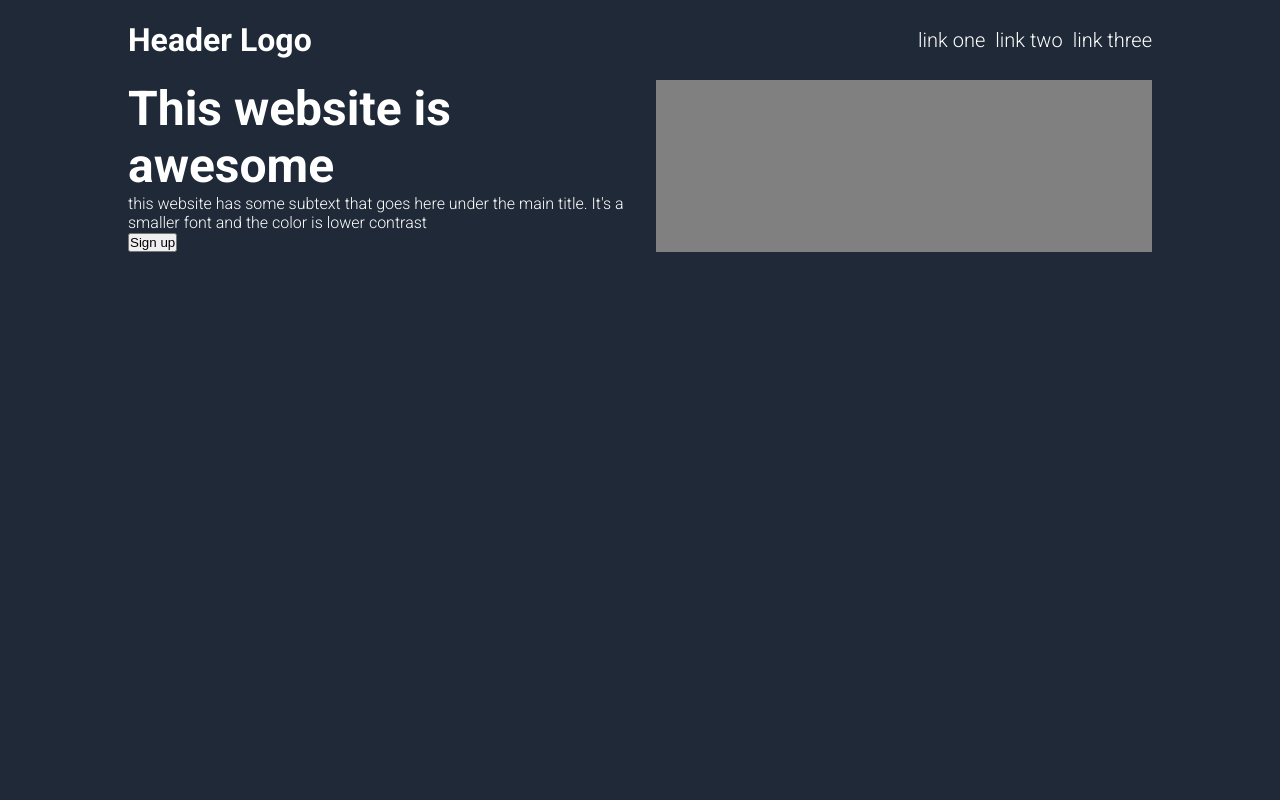
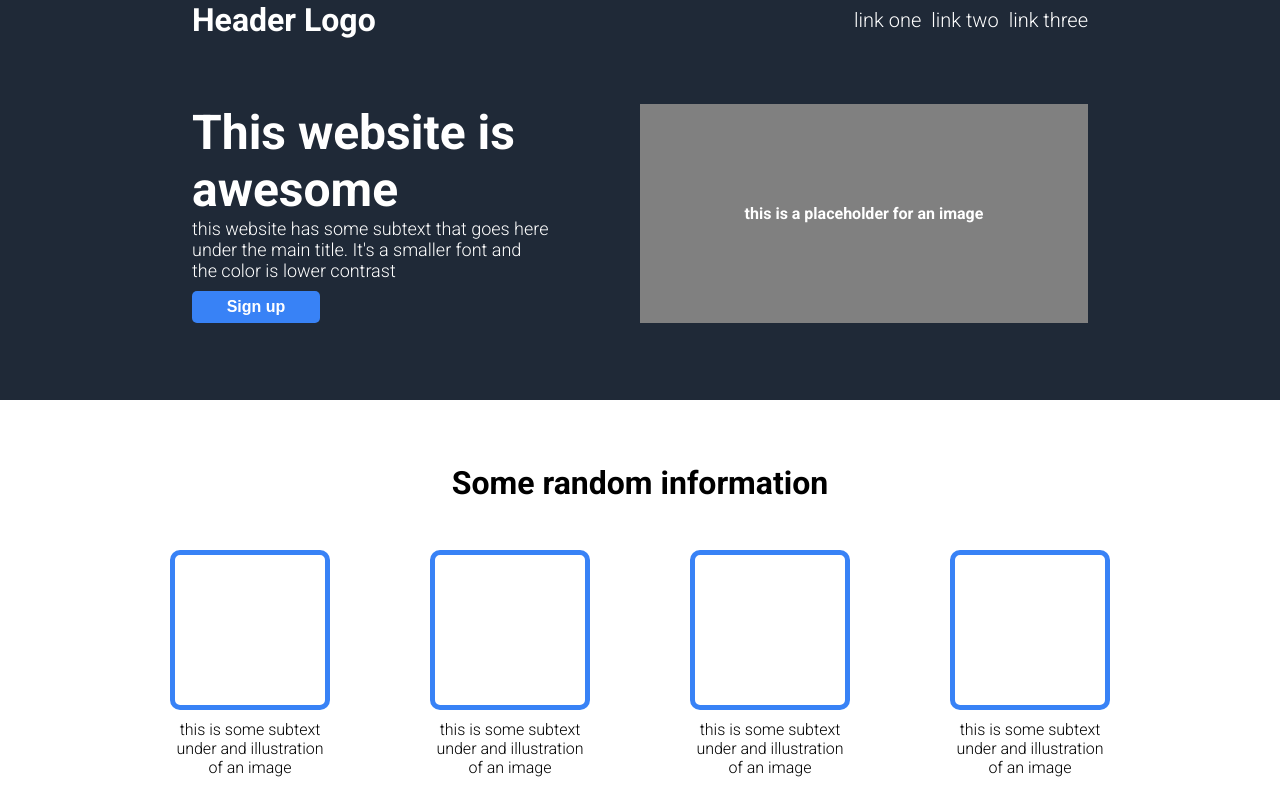
Before and after one commit to naser23/odin-landing-page, a plain HTML site: page index.html in a window 1280 px wide. Shown: the top 800 px of the page. Drawn offline with Linux system fonts and the light colour scheme.

Commit message:
sdf dfh' dfZ

```diff
--- a/index.html
+++ b/index.html
@@ -12,6 +12,7 @@
 </head>
 <body>
     <div class="container">
+        <section class="top-area">
             <header class="header-area">
                 <h2>Header Logo</h2>
                 <nav class="navbar">
@@ -22,7 +23,6 @@
                     </ul>
                 </nav>
             </header>
-        <main id="main">
             <section class="sign-up">
                 <div class="sign-up-left">
                     <h1>This website is awesome</h1>
@@ -30,6 +30,36 @@
                     <button class="sign-up-button">Sign up</button>
                 </div>
                 <div class="sign-up-right">
+                    this is a placeholder for an image
+                </div>
+            </section>
+        </section>
+        <main id="main">
+            <section class="random-info">
+                <h1>Some random information</h1>
+                <div class="subtext-area">
+                    <div class="box">
+                        <div class="box-img"></div>
+                        <p>this is some subtext under and illustration of an image</p>
+                    </div>
+                    <div class="box">
+                        <div class="box-img"></div>
+                        <p>this is some subtext under and illustration of an image</p>
+                    </div>
+                    <div class="box">
+                        <div class="box-img"></div>
+                        <p>this is some subtext under and illustration of an image</p>
+                    </div>
+                    <div class="box">
+                        <div class="box-img"></div>
+                        <p>this is some subtext under and illustration of an image</p>
+                    </div>
+                </div>
+            </section>
+            <section class="testimonial">
+                <div class="text-area">
+                    <p class="quote">This is an inspiring quote, or a testimonial from a customer. Maybe it's just filling up space, or maybe people will actually read it. Who Knows? All I know is that it looks nice.</p>
+                    <p class="author">-Thor, God of Thunder</p>
                 </div>
             </section>
         </main>
--- a/style.css
+++ b/style.css
@@ -1,4 +1,3 @@
-
 * {
   margin: 0;
   padding: 0;
@@ -8,24 +7,27 @@
 body {
   width: 100vw;
   height: 100vh;
-    font-family: 'Roboto', sans-serif;
+  font-family: "Roboto", sans-serif;
 }
-
 
 .container {
   width: 100%;
-    height: 100%;
-    background-color: #1F2937;
+  height: 100% auto;
   display: flex;
   align-items: center;
   flex-direction: column;
-
-
 }
 
-
+.top-area {
+  background-color: #1f2937;
+  width: 100%;
+  display: flex;
+  align-items: center;
+  flex-direction: column;
+  height: 50vh;
+}
 .header-area {
-    width: 80%;
+  width: 70%;
   height: 10%;
   color: white;
   display: flex;
@@ -52,34 +54,117 @@ a {
   font-size: 1.25rem;
 }
 
-#main {
-    width: 80%;
-}
-
 /* // sign up  */
 
+.sign-up {
+  width: 70%;
 
-.sign-up {
-    width: 100%;
   display: flex;
-    gap: 2rem;
+  margin-top: 5%;
 }
 
 .sign-up-left {
-    width: 100%;
+  width: 50%;
   color: white;
 }
 
 .sign-up-left h1 {
   font-size: 3rem;
   padding-right: 20px;
+  width: 80%;
+}
 
+.sign-up-left p {
+  font-size: 18px;
+  width: 80%;
+}
+
+.sign-up-left button {
+  width: 8rem;
+  height: 2rem;
+  background-color: #3882f6;
+  border-radius: 5px;
+  border: none;
+  font-size: 1rem;
+  color: white;
+  margin-top: 10px;
+  font-weight: 700;
+}
+
+.sign-up-left button:hover {
+  cursor: pointer;
+  background-color: lightblue;
+  color: gray;
 }
 
 .sign-up-right {
   display: flex;
   justify-content: center;
   align-items: center;
+  width: 50%;
+  background-color: grey;
+  color: white;
+  font-weight: 700;
+}
+
+/* // main */
+#main {
   width: 100%;
-    background-color: grey;
 }
+
+/* // some random information */
+.random-info {
+  display: flex;
+  flex-direction: column;
+  align-items: center;
+  padding: 4rem 0;
+}
+
+.random-info h1 {
+  font-size: 2rem;
+}
+
+.subtext-area {
+  display: flex;
+  margin-top: 3rem;
+  gap: 100px;
+}
+
+.box {
+  display: flex;
+  flex-direction: column;
+  align-items: center;
+}
+
+.box-img {
+  width: 10rem;
+  height: 10rem;
+  border: 5px solid #3882f6;
+  border-radius: 10px;
+}
+
+.box p {
+  width: 10rem;
+  text-align: center;
+  margin-top: 10px;
+}
+
+/* testimonials */
+.testimonial {
+  background-color: #e5e7eb;
+  padding: 6rem 0;
+  display: flex;
+  justify-content: center;
+}
+
+.text-area {
+  width: 70%;
+}
+
+.quote {
+  font-size: 36px;
+}
+
+.author {
+  text-align: right;
+}
```
Lines whose indentation alone changed are shown as unchanged.
